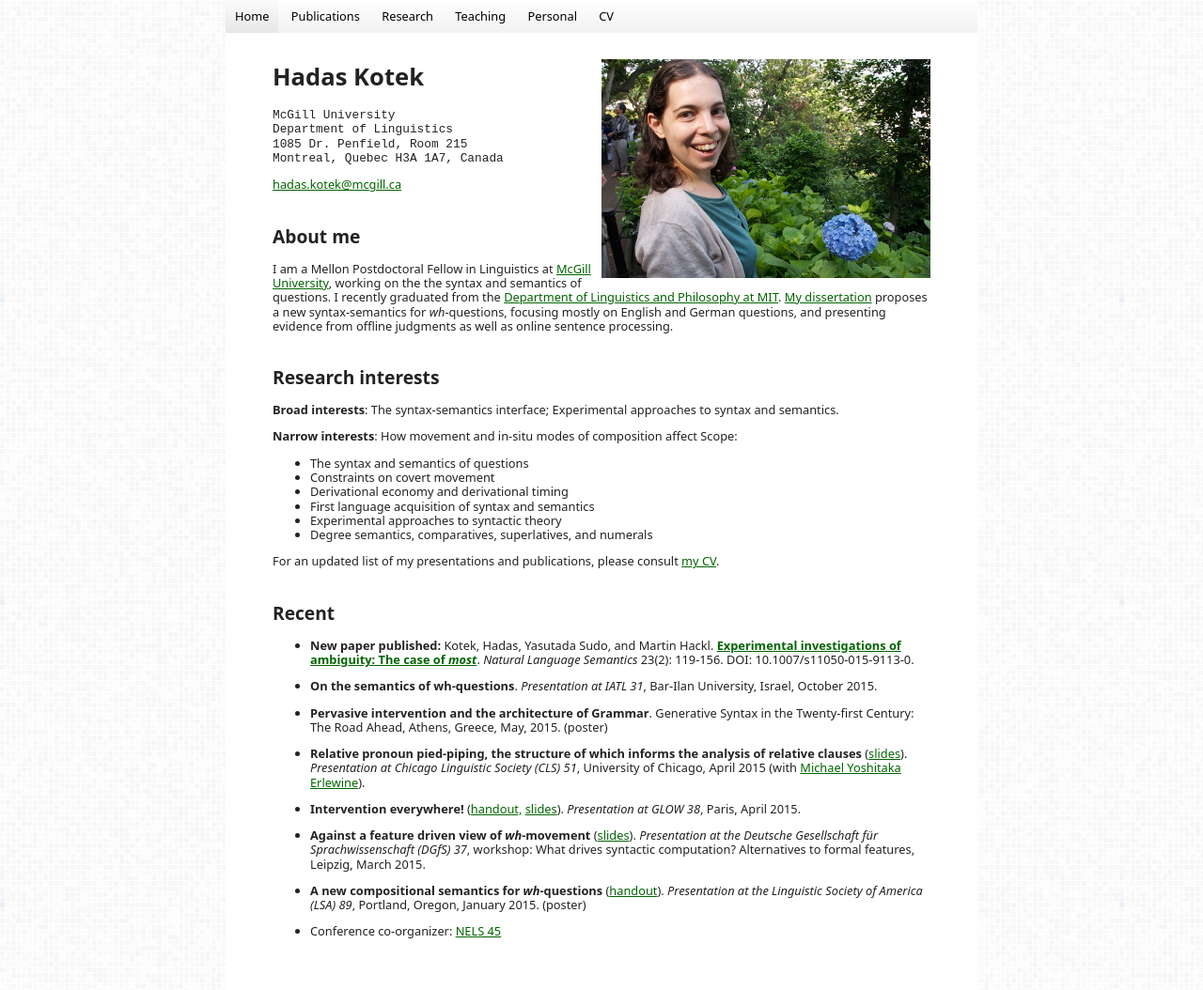
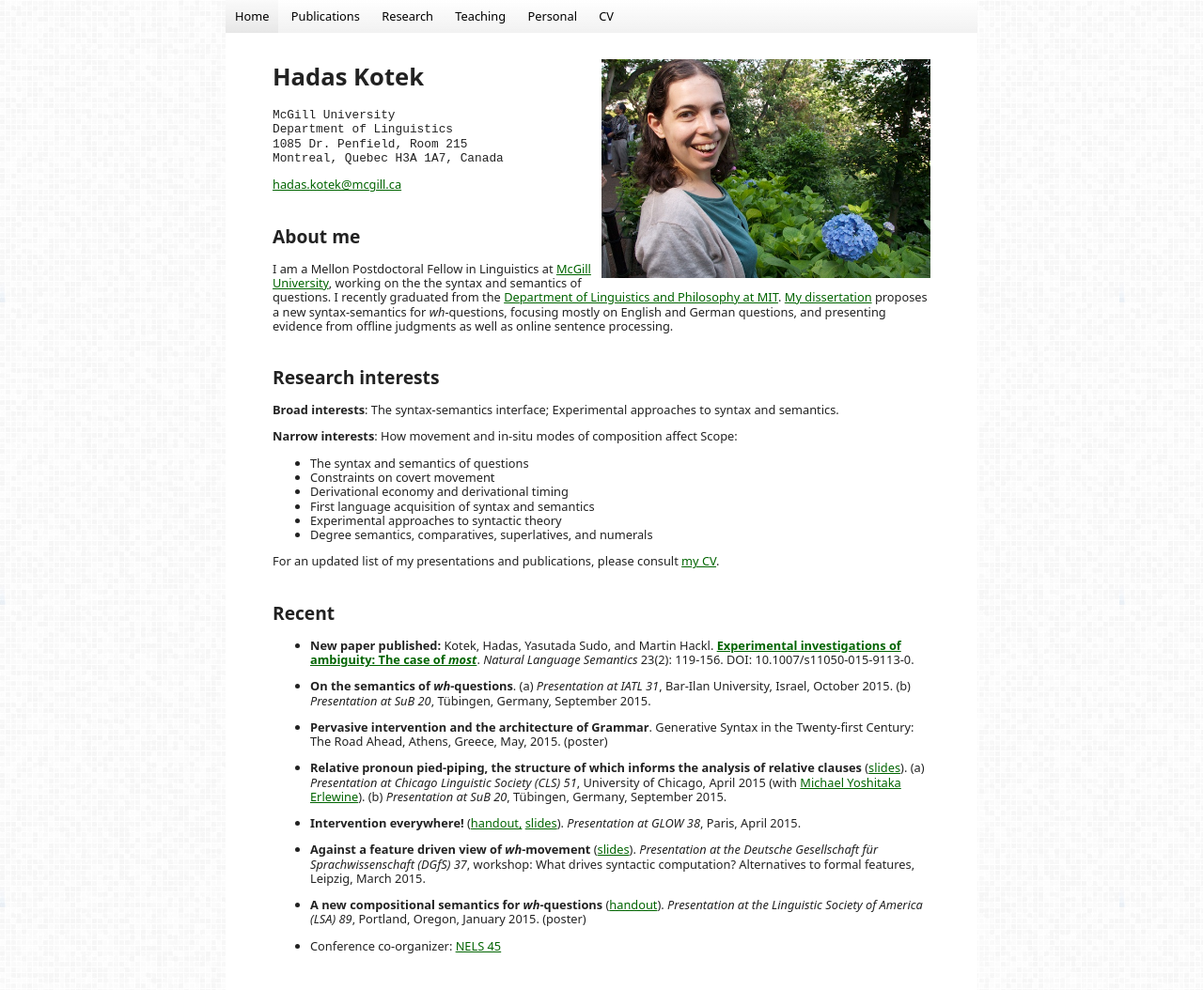
Before and after one commit to hkotek/hkotek.com, a Jekyll site: the page built from index.md, in a window 1280 px wide and 1078 px high. Shown: the top 1054 px of the window at 94% size. Built offline with Jekyll 4.4.1, drawn with Linux system fonts in a browser that asks for light colours.

Commit message:
update SuB

```diff
--- a/index.md
+++ b/index.md
@@ -47,11 +47,11 @@
 ------
 * **New paper published:** Kotek, Hadas, Yasutada Sudo, and Martin Hackl. [**Experimental investigations of ambiguity: The case of *most***](http://semanticsarchive.net/Archive/TliOGUyM/most-final.pdf). *Natural Language Semantics* 23(2): 119-156. DOI: 10.1007/s11050-015-9113-0.
 
-* **On the semantics of wh-questions**. *Presentation at IATL 31*, Bar-Ilan University, Israel, October 2015.
+* **On the semantics of *wh*-questions**. (a) *Presentation at IATL 31*, Bar-Ilan University, Israel, October 2015. (b) *Presentation at SuB 20*, Tübingen, Germany, September 2015.
 
 * **Pervasive intervention and the architecture of Grammar**. Generative Syntax in the Twenty-first Century: The Road Ahead, Athens, Greece, May, 2015. (poster)
 
-* **Relative pronoun pied-piping, the structure of which informs the analysis of relative clauses** ([slides](Erlewine-kotek-relp-cls2015.pdf)). *Presentation at Chicago Linguistic Society (CLS) 51*, University of Chicago, April 2015 (with [Michael Yoshitaka Erlewine](www.mitcho.com)).
+* **Relative pronoun pied-piping, the structure of which informs the analysis of relative clauses** ([slides](Erlewine-kotek-relp-cls2015.pdf)). (a) *Presentation at Chicago Linguistic Society (CLS) 51*, University of Chicago, April 2015 (with [Michael Yoshitaka Erlewine](www.mitcho.com)). (b) *Presentation at SuB 20*, Tübingen, Germany, September 2015.
 
 * **Intervention everywhere!** ([handout,](Kotek-intervention-everywhere-handout.pdf) [slides](Kotek-intervention-everywhere-slides.pdf)). *Presentation at GLOW 38*, Paris, April 2015.
 
```
Also changed, not shown: 1 other file.
